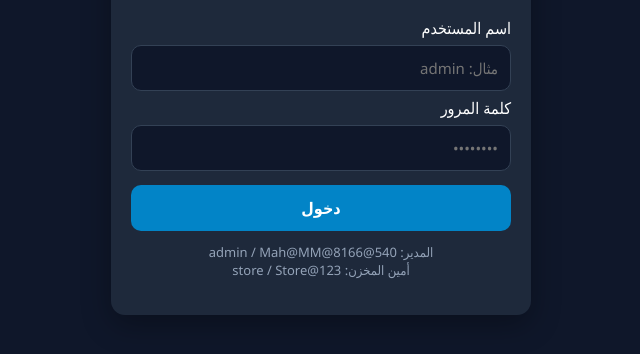
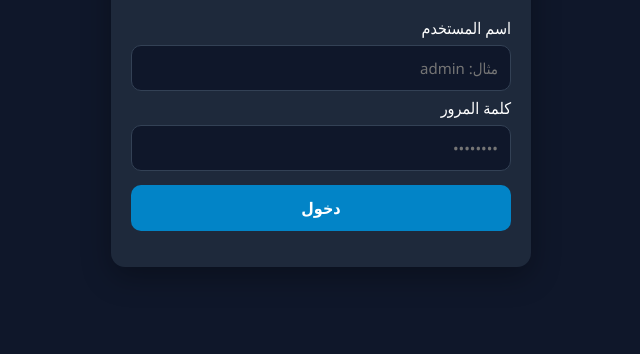
Before and after one commit to petroyam/petroyam-app, a plain HTML site: page index.html in a window 1280 px wide. Shown: the part 168-522 px from the top of the page, without its empty margins (319-959 px from the left). Drawn offline with Linux system fonts and the light colour scheme.

Commit message:
Update index.html

```diff
--- a/index.html
+++ b/index.html
@@ -44,7 +44,6 @@ th{color:#38bdf8}
     <label>كلمة المرور</label>
     <input id="loginPass" type="password" placeholder="••••••••">
     <button class="btn" onclick="login()">دخول</button>
-    <p class="small" style="text-align:center;margin-top:12px">المدير: admin / Mah@MM@8166@540<br>أمين المخزن: store / Store@123</p>
     <p id="loginError" style="color:#f87171;text-align:center"></p>
   </div>
 </div>
@@ -233,7 +232,6 @@ function updateTotal(){
 document.getElementById('saleQty').addEventListener('input',updateTotal);
 document.getElementById('saleProduct').addEventListener('change',updateTotal);
 
-// يبقى مسجل دخول حتى بعد الريفريش
 let savedSession = JSON.parse(localStorage.getItem('petroyam_session')||'null');
 window.addEventListener('load',()=>{
   if(savedSession){
```
